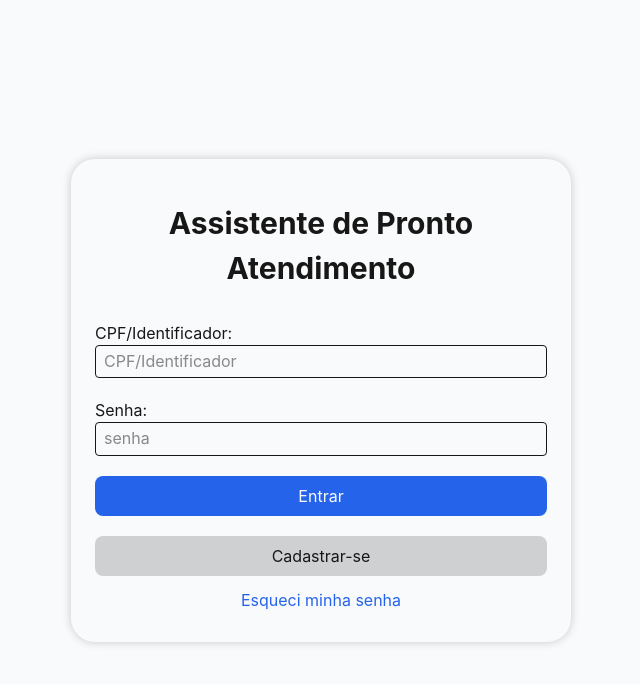
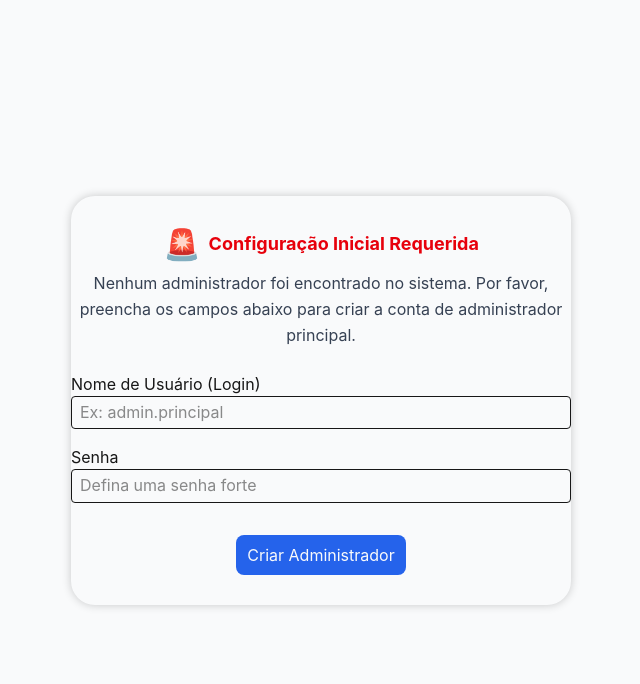
Before and after one commit to vinPedro/apa-react, a Next.js app: page / in a window 1280 px wide. Shown: the top 684 px of the page, without its empty margins (319-959 px from the left). Built offline with nearby package versions, Linux system fonts and the light colour scheme; no server answers.

Commit message:
feat/ Adicionando Tela para Admin, realizar o primeiro cadastro caso não haja outro logado

```diff
--- a/next.config.mjs
+++ b/next.config.mjs
@@ -1,4 +1,17 @@
 /** @type {import('next').NextConfig} */
-const nextConfig = {};
+const nextConfig = {
+
+    async rewrites() {
+        return [
+            {
+
+                source: '/api/:path*',
+
+
+                destination: 'http://localhost:8080/api/:path*',
+            },
+        ];
+    },
+};
 
 export default nextConfig;
--- a/src/app/page.js
+++ b/src/app/page.js
@@ -1,23 +1,81 @@
 "use client";
 
+import React, { useState, useEffect } from 'react';
+// Ajuste o caminho se necessário:
 import { useAuth } from "../AuthContext";
 import Botao from "@/components/Botao";
 import Campo from "@/components/Campo";
 import DivFormulario from "@/components/DivFormulario";
 import Formulario from "@/components/Formulario";
 import Link from "next/link";
-import { useState } from "react";
 
+// Importação do formulário de Setup
+import PrimeiroAdminForm from '../components/forms/PrimeiroAdminForm.jsx';
+
+
+// ----------------------------------------------------
+// FUNÇÃO DE VERIFICAÇÃO DE STATUS
+// ----------------------------------------------------
+const checkAdminStatus = async () => {
+    try {
+        // 🚀 SOLUÇÃO DE CACHE-BUSTING: Adicionar timestamp
+        const timestamp = Date.now();
+        const url = `/api/setup/status?t=${timestamp}`;
+
+        // Mesmo sendo um Client Component, é bom manter 'no-store' por segurança,
+        // mas o timestamp é o que realmente forçará o refetch no navegador.
+        const response = await fetch(url, {
+            cache: 'no-store',
+        });
+
+        if (!response.ok) throw new Error('Falha na conexão com a API de status.');
+
+        const data = await response.json();
+        return data.adminExists;
+
+    } catch (error) {
+        console.error("Erro ao verificar status de admin:", error);
+        return false;
+    }
+};
+// ----------------------------------------------------
+// COMPONENTE PRINCIPAL (HomePage/Login)
+// ----------------------------------------------------
 export default function HomePage() {
     const { login } = useAuth();
 
+    // --- ESTADOS DO SETUP ---
+    const [needsSetup, setNeedsSetup] = useState(false);
+    const [verifying, setVerifying] = useState(true);
+
+    // --- LÓGICA DO SETUP ---
+    useEffect(() => {
+        const initializePage = async () => {
+            const isInitialized = await checkAdminStatus();
+            // Se isInitialized for TRUE, needsSetup deve ser FALSE (Vai para Login Diário).
+            setNeedsSetup(!isInitialized);
+            setVerifying(false);
+        };
+        initializePage();
+    }, []);
+
+    const handleSetupSuccess = async () => {
+        // Após o cadastro bem-sucedido, re-verifica o status (para needsSetup = false)
+        // Esta nova chamada usará o cache: 'no-store' e obterá o novo estado (true) do backend.
+        setVerifying(true);
+        const isInitialized = await checkAdminStatus();
+        setNeedsSetup(!isInitialized);
+        setVerifying(false);
+        console.log("Administrador principal cadastrado com sucesso! Prossiga com o login.");
+    };
+    // ------------------------------------
+
+    // --- ESTADOS E FUNÇÕES DO LOGIN DIÁRIO (USUÁRIO) ---
     const [errors, setErrors] = useState({});
-
-  const [apiError, setApiError] = useState(null); // Para erros do backend
+    const [apiError, setApiError] = useState(null);
     const [isLoading, setIsLoading] = useState(false);
 
     const validate = (formData) => {
-    // ... (sua validação local continua igual)
         const newErrors = {};
         if (!formData.login) newErrors.login = "CPF/Identificador é obrigatório.";
         if (!formData.senha) newErrors.senha = "Senha é obrigatória.";
@@ -27,16 +85,13 @@ export default function HomePage() {
     const handleSubmit = async (data) => {
         const validationErrors = validate(data);
         setErrors(validationErrors);
-    setApiError(null); // Limpa erros antigos da API
+        setApiError(null);
 
         if (Object.keys(validationErrors).length === 0) {
             setIsLoading(true);
             try {
-        // Tenta fazer o login
                 await login(data.login, data.senha);
-        // Se deu certo, o AuthContext vai redirecionar
             } catch (error) {
-        // Se deu errado, captura o erro que o AuthContext lançou
                 setApiError(error.message);
             } finally {
                 setIsLoading(false);
@@ -44,6 +99,28 @@ export default function HomePage() {
         }
     };
 
+    // --- RENDERIZAÇÃO CONDICIONAL ---
+
+    // 1. Estado de Carregamento
+    if (verifying) {
+        return (
+            <div className="flex justify-center items-center min-h-screen w-full p-4">
+                <p className="text-xl text-blue-500">Verificando status inicial do sistema...</p>
+            </div>
+        );
+    }
+
+    // 2. Se PRECISA de Setup (Sistema NÃO inicializado)
+    if (needsSetup) {
+        return (
+            <div className="flex justify-center items-center min-h-screen w-full p-4">
+                {/* RENDERIZA O FORMULÁRIO DE CADASTRO DO PRIMEIRO ADMIN */}
+                <PrimeiroAdminForm onCadastroSucesso={handleSetupSuccess} />
+            </div>
+        );
+    }
+
+    // 3. Se JÁ TEM admin (Sistema inicializado) - Login Diário
     return (
         <div className="flex justify-center items-center min-h-screen w-full p-4">
             <DivFormulario>
@@ -54,13 +131,11 @@ export default function HomePage() {
                 >
                     {({ formData, handleChange }) => (
                         <>
-              {/* --- 3. ADICIONE O BLOCO DE ERRO DA API --- */}
                             {apiError && (
                                 <div className="p-3 bg-red-100 border border-red-400 text-red-700 rounded text-center">
                                     <strong>Falha no login:</strong> {apiError}
                                 </div>
                             )}
-              {/* --- FIM DO BLOCO DE ERRO --- */}
 
                             <Campo
                                 label="CPF/Identificador:"
@@ -70,7 +145,7 @@ export default function HomePage() {
                                 type="text"
                                 onChange={handleChange}
                                 error={errors.login}
-                disabled={isLoading} // Desabilitar campo
+                                disabled={isLoading}
                             />
 
                             <Campo
@@ -81,7 +156,7 @@ export default function HomePage() {
                                 type="password"
                                 onChange={handleChange}
                                 error={errors.senha}
-                disabled={isLoading} // Desabilitar campo
+                                disabled={isLoading}
                             />
 
                             <Botao maximo={700} disabled={isLoading}>
@@ -93,7 +168,7 @@ export default function HomePage() {
                                     maximo={700}
                                     background="var(--color-botao-terceira)"
                                     color="var(--color-text-botao-secundaria)"
-                  disabled={isLoading} // Desabilitar botão
+                                    disabled={isLoading}
                                     type="button"
                                 >
                                     Cadastrar-se
--- /dev/null
+++ b/src/components/forms/PrimeiroAdminForm.jsx
@@ -0,0 +1,117 @@
+
+
+"use client";
+
+import React, { useState } from 'react';
+// ⚠️ Ajuste os caminhos de importação se necessário:
+import DivFormulario from '@/components/DivFormulario.jsx';
+import Campo from '@/components/Campo.jsx';
+import Botao from '@/components/Botao.jsx';
+
+export default function PrimeiroAdminForm({ onCadastroSucesso }) {
+  const [username, setUsername] = useState('');
+  const [password, setPassword] = useState('');
+  const [loading, setLoading] = useState(false);
+  const [mensagem, setMensagem] = useState('');
+
+  const handleSubmit = async (e) => {
+    e.preventDefault();
+
+    if (!username || !password) {
+      setMensagem('Nome de usuário e senha são obrigatórios.');
+      return;
+    }
+
+    setLoading(true);
+    setMensagem('');
+
+    try {
+
+      const response = await fetch('/api/setup/criar-admin', {
+        method: 'POST',
+        headers: { 'Content-Type': 'application/json' },
+
+        body: JSON.stringify({ login: username, senha: password }),
+      });
+
+
+      if (response.ok || response.status === 201) {
+        setMensagem('✅ Administrador cadastrado com sucesso! Redirecionando para login...');
+        if (onCadastroSucesso) {
+            setTimeout(onCadastroSucesso, 1500);
+        }
+      } else if (response.status === 409) {
+        setMensagem('❌ Erro: O sistema já possui um administrador configurado. Por favor, faça login.');
+      } else {
+
+        const data = await response.json();
+        setMensagem(`❌ Erro: ${data.message || 'Falha ao cadastrar. Verifique o servidor.'}`);
+      }
+
+    } catch (error) {
+      setMensagem('❌ Erro de conexão com o servidor. Verifique a API.');
+      console.error('Erro de setup:', error);
+    } finally {
+      setLoading(false);
+    }
+  };
+
+  return (
+    <DivFormulario>
+        {/* Título e Descrição */}
+        <div className="text-center mb-6">
+            <h2 className="text-2xl font-bold text-red-600 mb-2 flex items-center justify-center">
+                <span className="mr-2 text-3xl">🚨</span> Configuração Inicial Requerida
+            </h2>
+            <p className="text-gray-700 leading-relaxed">
+                Nenhum administrador foi encontrado no sistema. Por favor, preencha os campos
+                abaixo para criar a conta de administrador principal.
+            </p>
+        </div>
+
+        <form onSubmit={handleSubmit} className="flex flex-col gap-4 w-full">
+
+            {/* Campo Nome de Usuário */}
+            <Campo
+                label="Nome de Usuário (Login)"
+                placeholder="Ex: admin.principal"
+                valor={username}
+                onChange={(e) => setUsername(e.target.value)}
+                className="w-full"
+            />
+
+            {/* Campo Senha */}
+            <Campo
+                label="Senha"
+                type="password"
+                placeholder="Defina uma senha forte"
+                valor={password}
+                onChange={(e) => setPassword(e.target.value)}
+                className="w-full"
+            />
+
+            {/* Botão de Submissão - Centralizado */}
+            <div className="mt-4 flex justify-center">
+                <Botao
+                    type="submit"
+                    disabled={loading}
+                    className="bg-blue-600 hover:bg-blue-700 text-white font-bold py-2 px-6 rounded-md transition duration-200"
+                >
+                    {loading ? 'Cadastrando...' : 'Criar Administrador'}
+                </Botao>
+            </div>
+        </form>
+
+        {/* Mensagens de Feedback */}
+        {mensagem && (
+            <div
+                className={`mt-4 p-3 rounded text-center ${mensagem.startsWith('❌')
+                    ? 'bg-red-100 border border-red-400 text-red-700'
+                    : 'bg-green-100 border border-green-400 text-green-700'}`}
+            >
+                {mensagem}
+            </div>
+        )}
+    </DivFormulario>
+  );
+}
```
Lines whose indentation alone changed are shown as unchanged.
